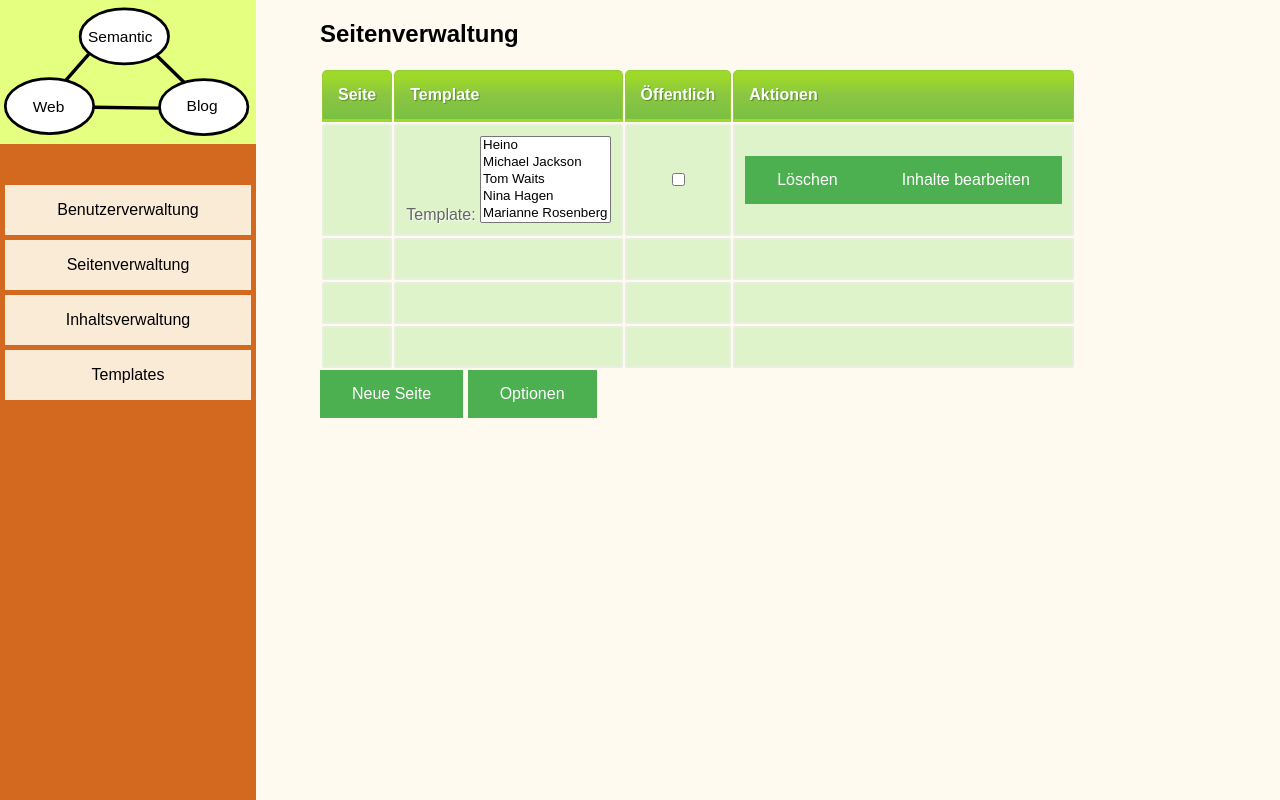
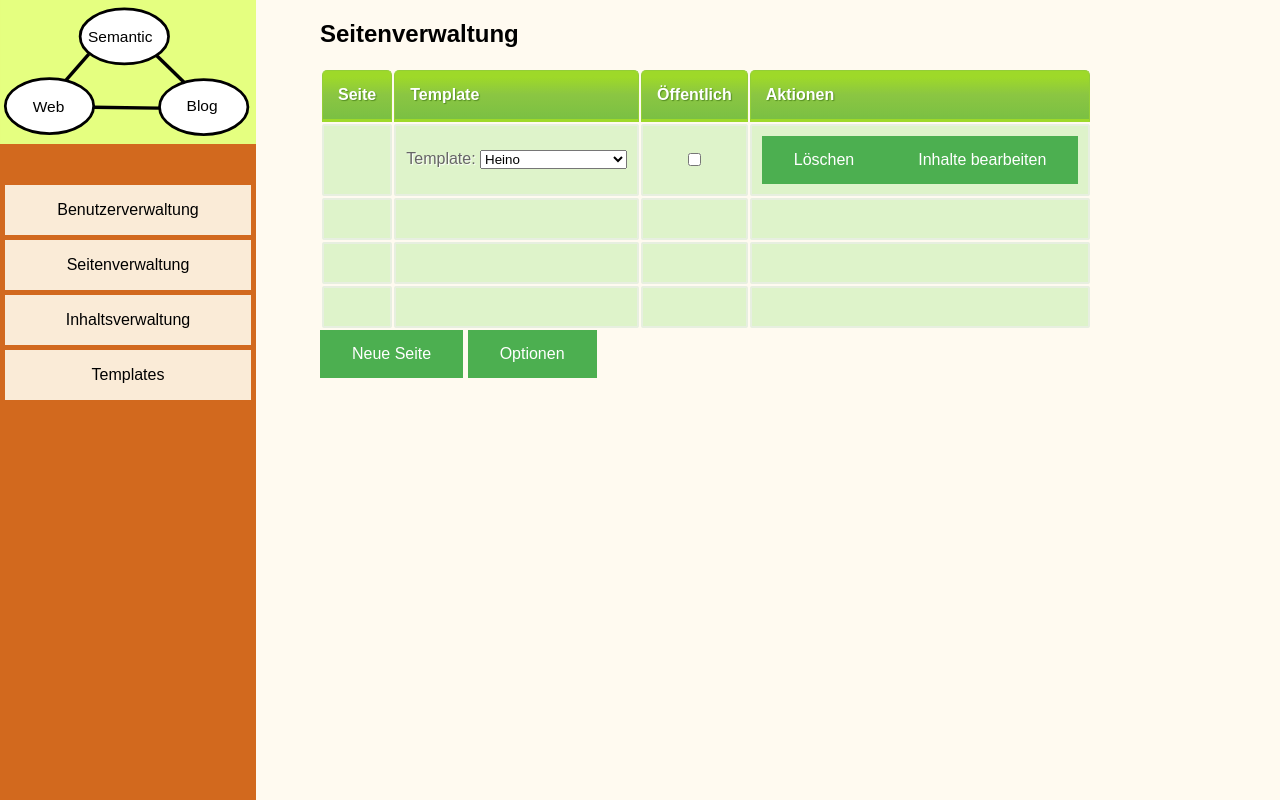
Before and after one commit to ladymagnetic/semanticcms, a PHP site: page /Seitenverwaltung.php in a window 1280 px wide. Run offline with PHP 8.4, Linux system fonts and the light colour scheme.

Commit message:
#16 size bei select entfernt

```diff
--- a/Code/Backend/Inhaltsverwaltung.php
+++ b/Code/Backend/Inhaltsverwaltung.php
@@ -20,7 +20,7 @@
 </nav>
 <section id="main">
     <h1>Inhaltsverwaltung</h1>
-    <form id="page" name="page" action="../lib/BackendComponentPrinter.class.php"> <label>Seite: <select name="top5" size="5"> <option>Heino</option> <option>Michael Jackson</option> <option>Tom Waits</option> <option>Nina Hagen</option> <option>Marianne Rosenberg</option> </select> </label> </form>
+    <form id="page" name="page" action="../lib/BackendComponentPrinter.class.php"> <label>Seite: <select name="top5"> <option>Heino</option> <option>Michael Jackson</option> <option>Tom Waits</option> <option>Nina Hagen</option> <option>Marianne Rosenberg</option> </select> </label> </form>
     <table>
         <tr>
             <th>Inhalte</th>
--- a/Code/Backend/Seitenverwaltung.php
+++ b/Code/Backend/Seitenverwaltung.php
@@ -30,7 +30,7 @@
         <tr>
             <td>&nbsp;</td>
             <td>
-                <form id="template" name="template" action="../lib/BackendComponentPrinter.class.php"> <label>Template: <select name="top5" size="5"> <option>Heino</option> <option>Michael Jackson</option> <option>Tom Waits</option> <option>Nina Hagen</option> <option>Marianne Rosenberg</option> </select> </label> </form>
+                <form id="template" name="template" action="../lib/BackendComponentPrinter.class.php"> <label>Template: <select name="top5"> <option>Heino</option> <option>Michael Jackson</option> <option>Tom Waits</option> <option>Nina Hagen</option> <option>Marianne Rosenberg</option> </select> </label> </form>
             </td>
             <td>
             <form method="post" action="../lib/BackendComponentPrinter.class.php">
```
